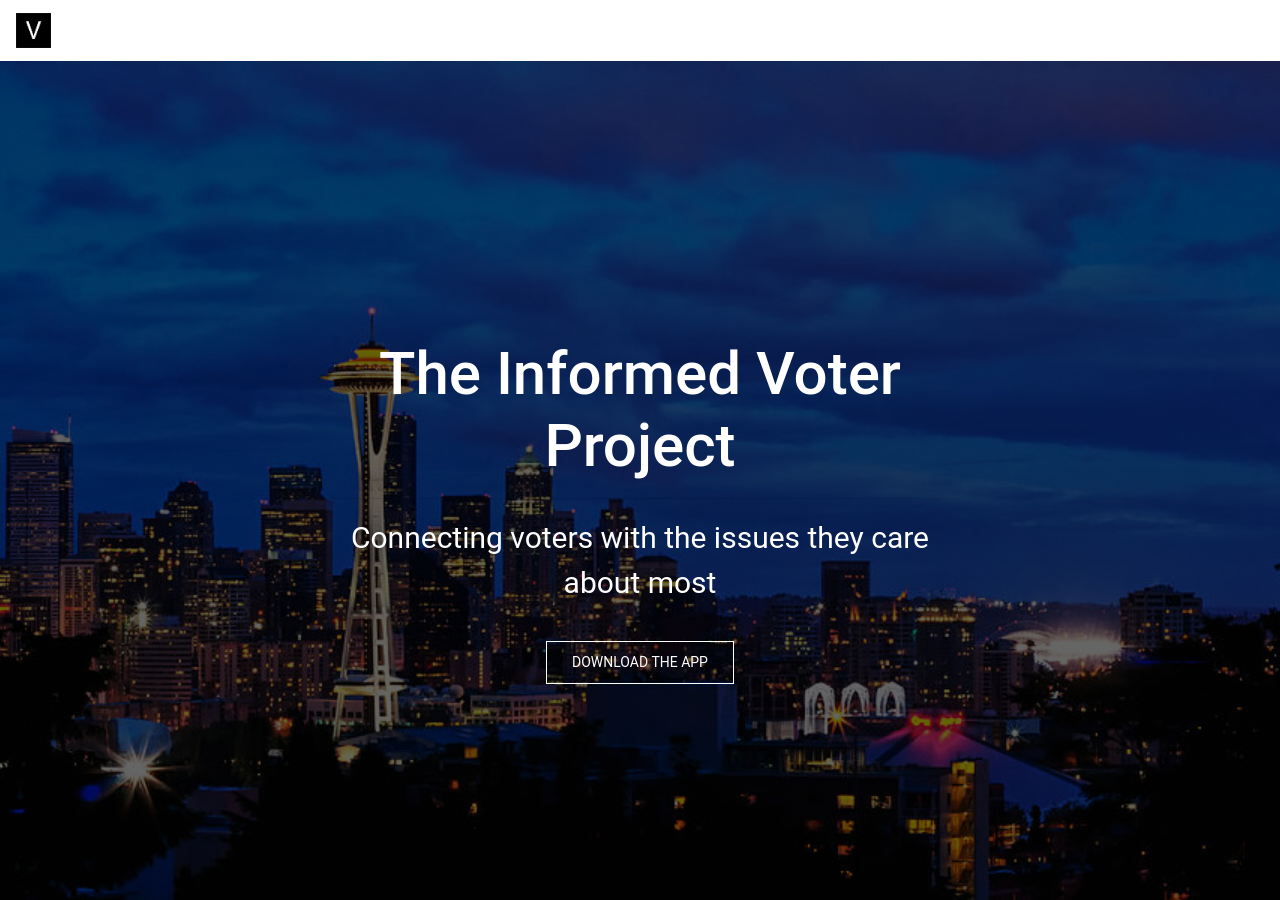
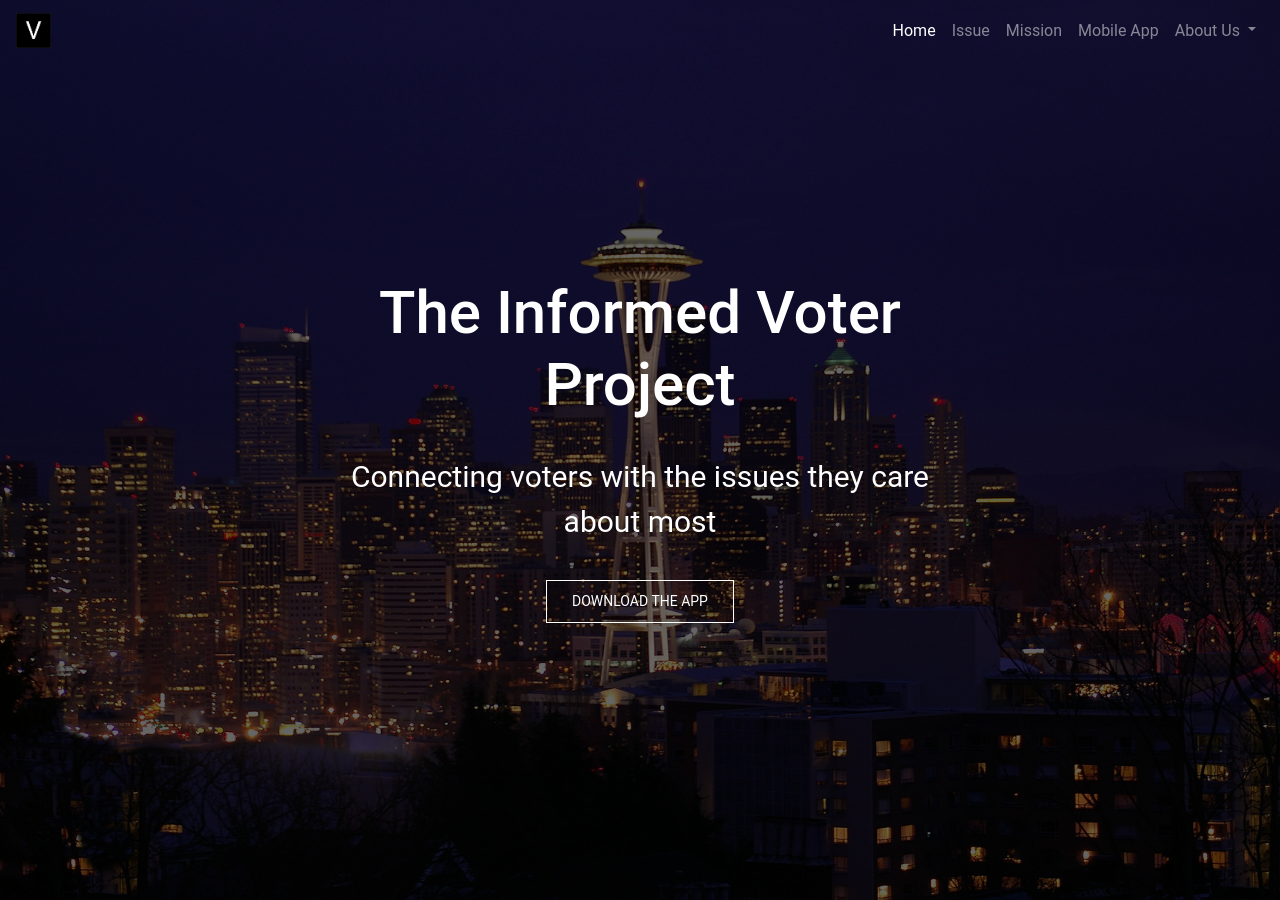
Before and after one commit to The-Informed-Voter-Project/website.github.io, a Jekyll site: the page index.html, which Jekyll copies as it is, in a window 1280 px wide and 900 px high. Built offline with Jekyll 4.4.1, drawn with Linux system fonts in a browser that asks for light colours.

Commit message:
Update index.html

```diff
--- a/index.html
+++ b/index.html
@@ -7,11 +7,11 @@
 
     <link rel="stylesheet" href="https://stackpath.bootstrapcdn.com/bootstrap/4.3.1/css/bootstrap.min.css"
     integrity="sha384-ggOyR0iXCbMQv3Xipma34MD+dH/1fQ784/j6cY/iJTQUOhcWr7x9JvoRxT2MZw1T" crossorigin="anonymous">
-    <link rel="stylesheet" href="styles/style.css" />
+    <link rel="stylesheet" href="styles/main.css" />
 </head>
 <body>
 
- <nav class="navbar navbar-expand-lg navbar-dark bg-transparent">
+ <nav class="navbar navbar-expand-lg navbar-dark bg-transparent fixed-top">
 
   <a class="navbar-brand" href="#">
     <img src="images/logo-bw.png" height="35" alt="logo">
```
